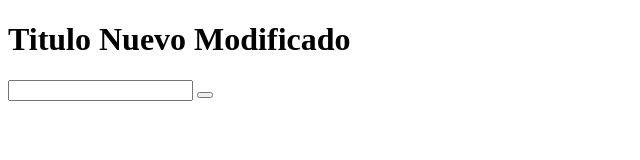
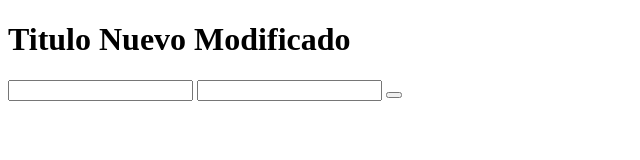
Before and after one commit to RiquelmeDom/helloworldGIT, a plain HTML site: page index.html in a window 1280 px wide. Shown: the whole page, without its empty margins (0-640 px from the left). Drawn offline with Linux system fonts and the light colour scheme.

Commit message:
Se agrego last name

```diff
--- a/index.html
+++ b/index.html
@@ -10,6 +10,7 @@
         <h1>Titulo Nuevo Modificado</h1>
         <form action="" method="post">
             <input type="text" name="name" id="">
+            <input type="text" name="lastname" id="">
             <button type="reset"></button>
         </form>
 </body>
```
